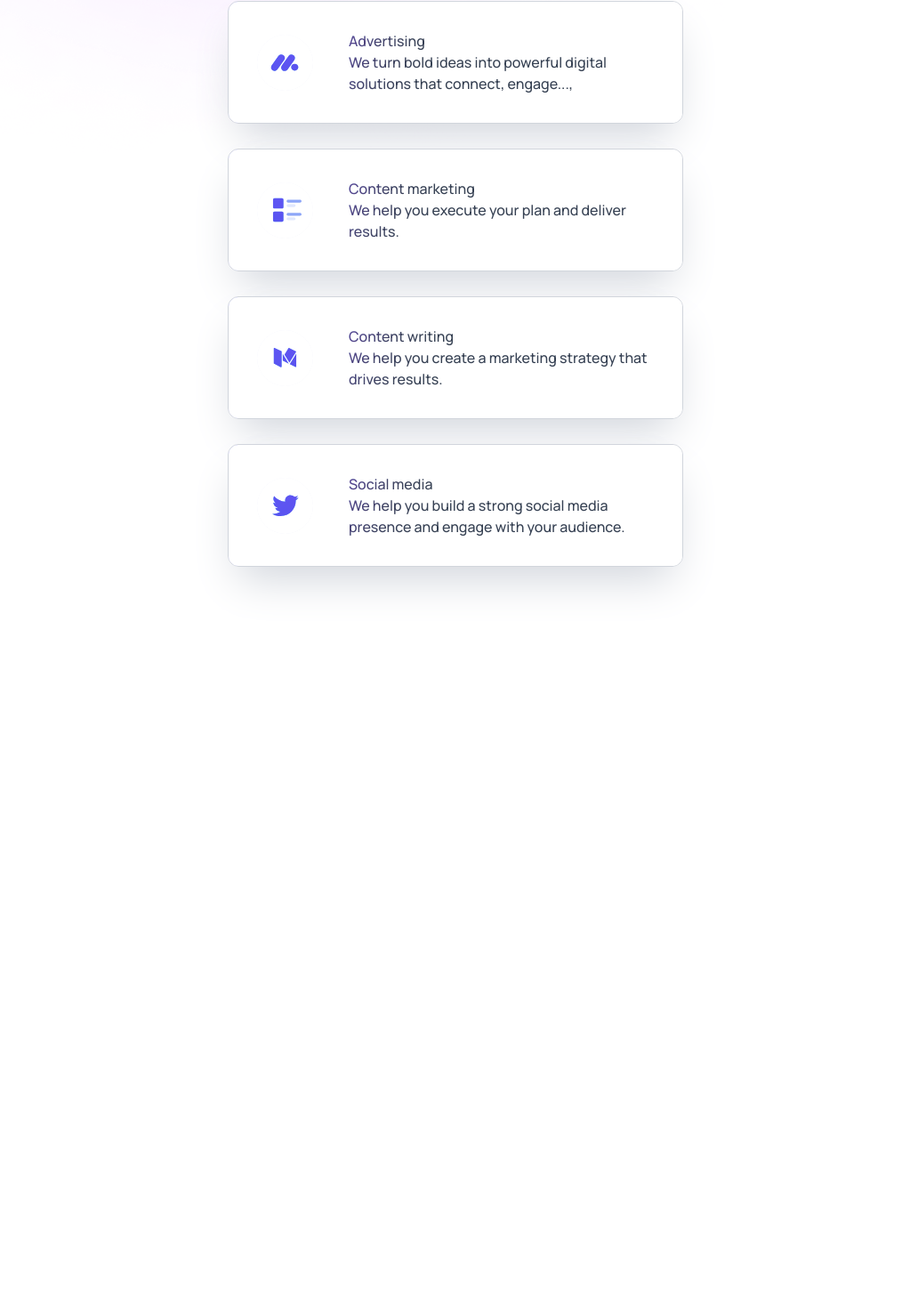
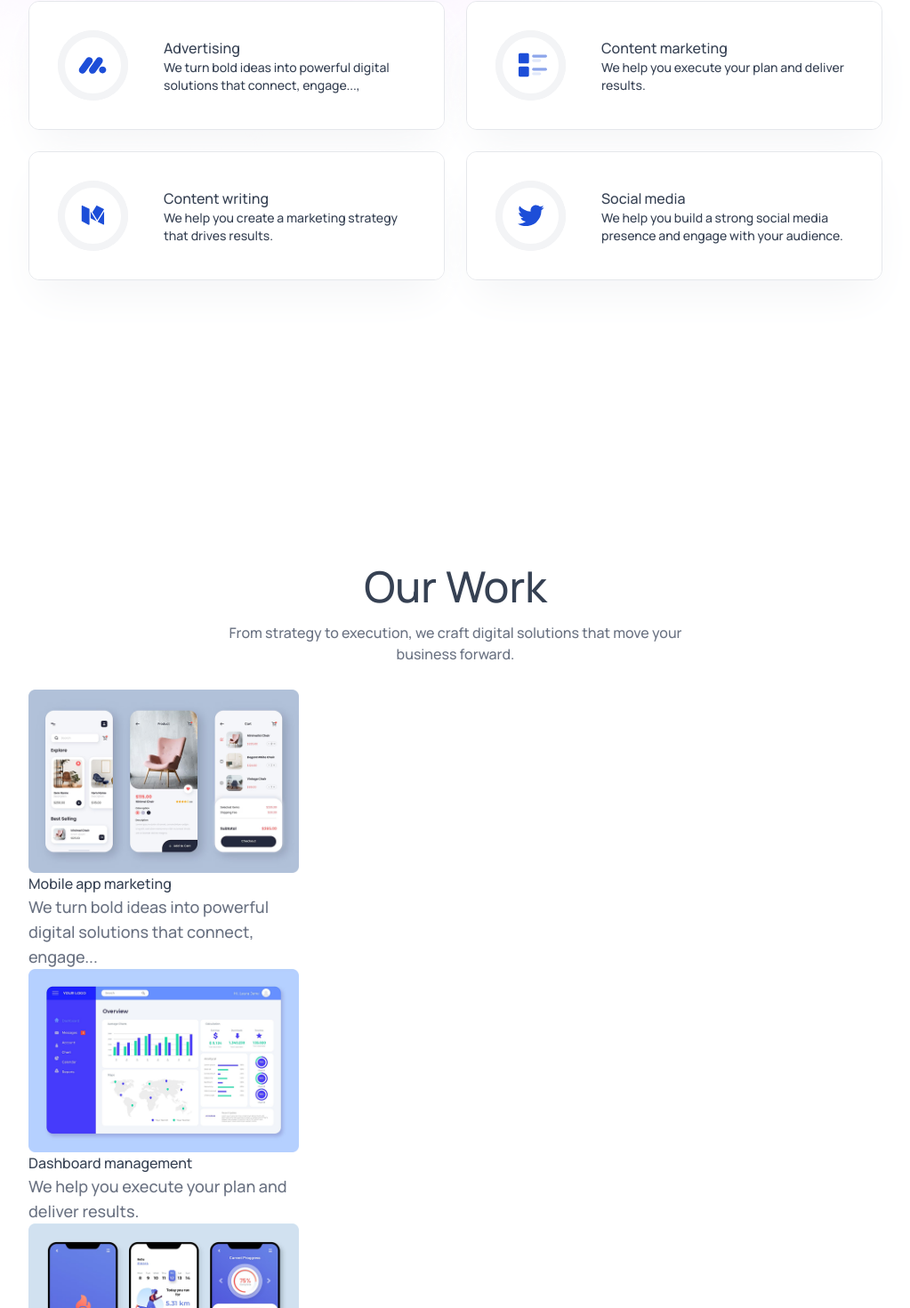
Before and after one commit to Prateek-ind/agency-ai-react, a React (Vite) app: page / in a window 1280 px wide. Shown: the part 1530-3000 px from the top of the page at 89% size, without its empty margins (128-1151 px from the left). Before the commit the page ends 2327 px from the top, so only its background shows below. Built offline with nearby package versions, Linux system fonts and the light colour scheme.

Commit message:
add service card hover, dark mode fix, our work section.

```diff
--- a/src/App.jsx
+++ b/src/App.jsx
@@ -3,6 +3,7 @@ import Navbar from "./components/Navbar";
 import Hero from "./components/Hero";
 import TrustedBy from "./components/TrustedBy";
 import Services from "./components/Services";
+import OurWork from "./components/OurWork";
 
 const App = () => {
   const [theme, setTheme] = useState(
@@ -15,6 +16,7 @@ const App = () => {
       <Hero />
       <TrustedBy />
       <Services />
+      <OurWork/>
     </main>
   );
 };
--- /dev/null
+++ b/src/components/OurWork.jsx
@@ -0,0 +1,60 @@
+import React from "react";
+import Title from "./Title";
+import assets from "../assets/assets";
+import Work from "./Work";
+
+const OurWork = () => {
+  const ourWork = [
+    {
+      image: assets.work_mobile_app,
+      title: "Mobile app marketing",
+      description:
+        "We turn bold ideas into powerful digital solutions that connect, engage...",
+    },
+    {
+      image: assets.work_dashboard_management,
+      title: "Dashboard management",
+      description: "We help you execute your plan and deliver results.",
+    },
+    {
+      image: assets.work_fitness_app,
+      title: "Fitness app promotion",
+      description:
+        "We help you create a marketing strategy that drives results.",
+    },
+  ];
+
+  return (
+    <section
+      id="our-work"
+      className=" flex flex-col items-center pt-30
+    gap-7 px-4 sm:px-12 lg:py-40 lg:px-24 xl:px-40 text-gray-700 dark:text-white
+    "
+    >
+      <Title
+        title="Our Work"
+        description="From strategy to execution, we craft digital solutions that move your business forward."
+      />
+      <div
+        className="grid sm:grid-cols-2 lg:grid-cols-3
+     gap-6 w-full max-w-5xl"
+      >
+        <div
+          className="hover:scale-102 duration-500 transition-all
+      cursor-pointer "
+        >
+          {ourWork.map((work, i) => (
+            <Work
+              key={i}
+              title={work.title}
+              image={work.image}
+              description={work.description}
+            />
+          ))}
+        </div>
+      </div>
+    </section>
+  );
+};
+
+export default OurWork;
--- a/src/components/ServiceCard.jsx
+++ b/src/components/ServiceCard.jsx
@@ -1,36 +1,54 @@
-import { useState } from "react";
+import { useRef, useState } from "react";
 
 const ServiceCard = ({ service }) => {
   const [position, setPosition] = useState({ x: 0, y: 0 });
+  const [visible, setVisible] = useState(false);
+  const divRef = useRef(null);
+
+  const handleMouseMove = (e) => {
+    const bounds = divRef.current.getBoundingClientRect();
+    setPosition({ x: e.clientX - bounds.left, y: e.clientY - bounds.top });
+  };
+
   return (
     <div
       className="relative overflow-hidden max-w-lg m-2 sm:m-4 rounded-xl border
-    border-gray-300 dark:border-gray-700 shadow-2xl shadow-gray-300
+    border-gray-200 dark:border-gray-700 shadow-2xl shadow-gray-100 dark:shadow-white/10
 
     "
+      onMouseEnter={() => setVisible(true)}
+      onMouseLeave={() => setVisible(false)}
+      onMouseMove={handleMouseMove}
+      ref={divRef}
     >
       <div
-        className="pointer-events-none blur-2xl rounded-full bg-gradient-to-r
+        className={`pointer-events-none blur-2xl p-[1px]" : "p-[1px] bg-transparent" rounded-full bg-gradient-to-r
          from-blue-500 via-indigo-500 to-purple-500 w-[300px] h-[300px]
-         absolute z-100 transition-opacity duration-500 mix-blend-lighten opacity-70
-      "
-        style={{ top: position.y - 150, left: position.x - 150 }}
-      />
+         absolute z-0 transition-opacity duration-500 mix-blend-lighten ${
+           visible ? "opacity-70" : "opacity-0"
+         }
+      `}
+        style={{
+          top: position.y - 150,
+          left: position.x - 150,
+        }}
+      ></div>
       <div
         className="flex items-center gap-10 p-8 hover:p-7.5 hover:m-0.5
         transition-all rounded-[10px] bg-white dark:bg-gray-900 z-10 relative
         "
       >
-        <div className="bg-gray-100 dark:bg-gray-700 rounded-full">
+        <div className="bg-gray-100 dark:bg-gray-700  rounded-full">
           <img
             src={service.icon}
             alt=""
-            className="max-w-24 bg-white dark:bg-gray-900 rounded-full m-2"
+            className="max-w-24 bg-white dark:bg-gray-900 border-8
+             border-gray-100 dark:border-gray-700 rounded-full m-2"
           />
         </div>
-        <div className="flex-1">
-          <h2>{service.title}</h2>
-          <p>{service.description}</p>
+        <div className="flex-1 dark:text-white">
+          <h2 className="font-bold">{service.title}</h2>
+          <p className="text-sm mt-2">{service.description}</p>
         </div>
       </div>
     </div>
--- a/src/components/Services.jsx
+++ b/src/components/Services.jsx
@@ -1,6 +1,4 @@
-import React from "react";
 import assets from "../assets/assets";
-import Service from "./ServiceCard";
 import Title from "./Title";
 import ServiceCard from "./ServiceCard";
 
@@ -34,8 +32,8 @@ const Services = () => {
   return (
     <div
       id="services"
-      className="relative flex flex-col items-center py-24 lg:py-40
-    gap-7 px-4 sm:px-12 lg:px-24 xl:px-40 text-gray-700 dar:text-white
+      className="relative flex flex-col items-center pt-30
+    gap-7 px-4 sm:px-12 lg:py-40 lg:px-24 xl:px-40 text-gray-700 dark:text-white
     "
     >
       <img
@@ -49,9 +47,11 @@ const Services = () => {
         business forward."
       />
 
-      {servicesData.map((service, i) => (
-        <ServiceCard key={i} service={service} />
-      ))}
+      <div className="flex flex-col md:grid md:grid-cols-2 gap-6">
+        {servicesData.map((service, i) => (
+          <ServiceCard key={i} service={service} index={i} />
+        ))}
+      </div>
     </div>
   );
 };
--- a/src/components/Title.jsx
+++ b/src/components/Title.jsx
@@ -2,7 +2,7 @@
 
 const Title = ({title, description}) => {
   return (
-    <div className="flex flex-col items-center gap-4 ">
+    <div className="flex flex-col items-center gap-4 dark:text-white">
       <h3 className="text-3xl sm:text-5xl font-medium mt-8">
        {title}
       </h3>
--- /dev/null
+++ b/src/components/Work.jsx
@@ -0,0 +1,13 @@
+import React from "react";
+
+const Work = ({ image, title, description }) => {
+  return (
+    <div className="">
+      <img src={image} className="w-xl" alt="" />
+      <h3 className="font-semibold mt-3 mb-2">{title}</h3>
+      <p className="max-w-[400px] text-sm sm:text-lg text-gray-500 dark:text-gray-200">{description}</p>
+    </div>
+  );
+};
+
+export default Work;
--- a/src/index.css
+++ b/src/index.css
@@ -2,9 +2,7 @@
 
 @import "tailwindcss";
 
-@custom-variant dark {
-  &: where(.dark, .dark *);
-}
+@custom-variant dark (&:where(.dark, .dark *));
 
 * {
   font-family: "Manrope", sans-serif;
```
